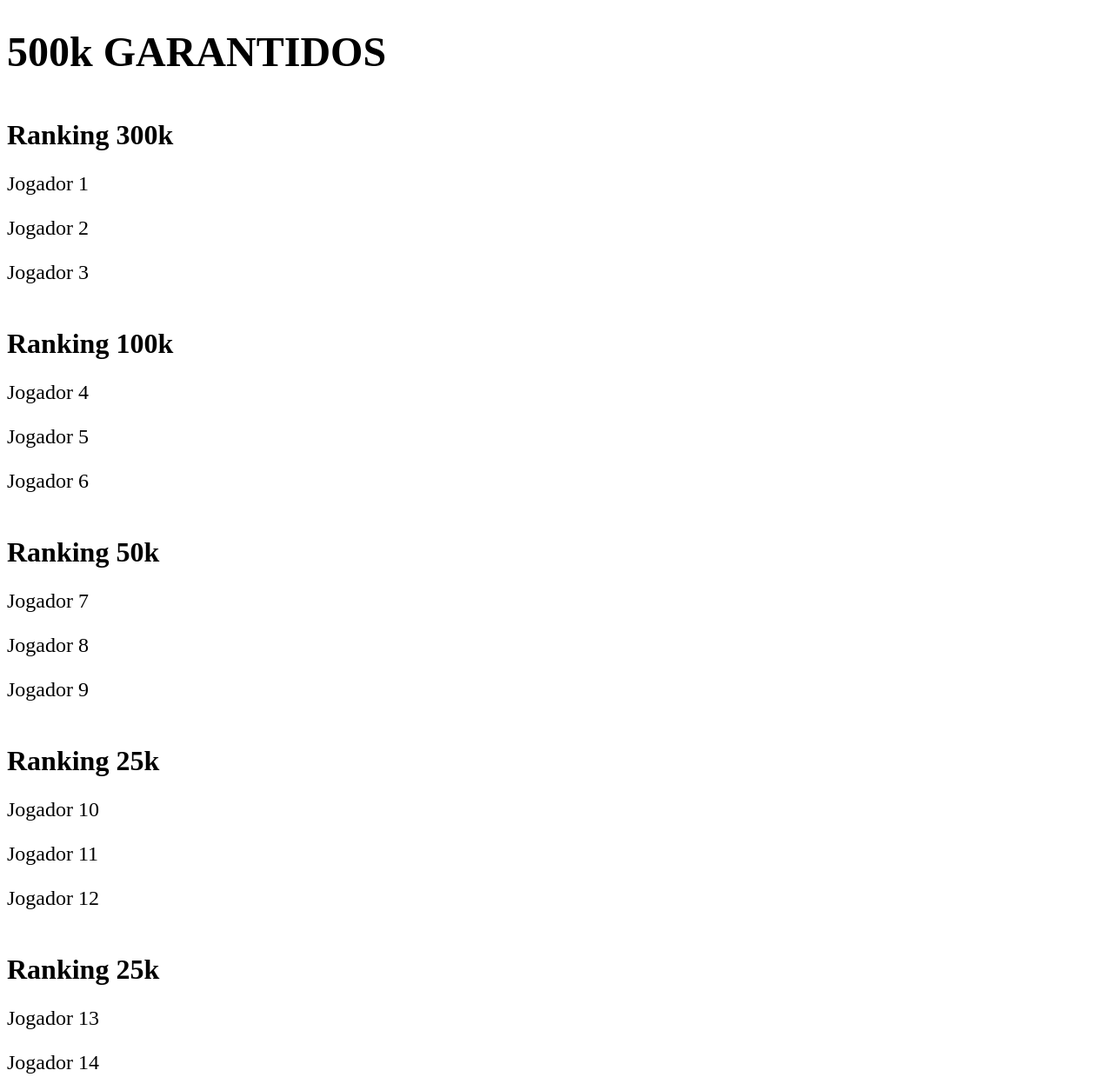
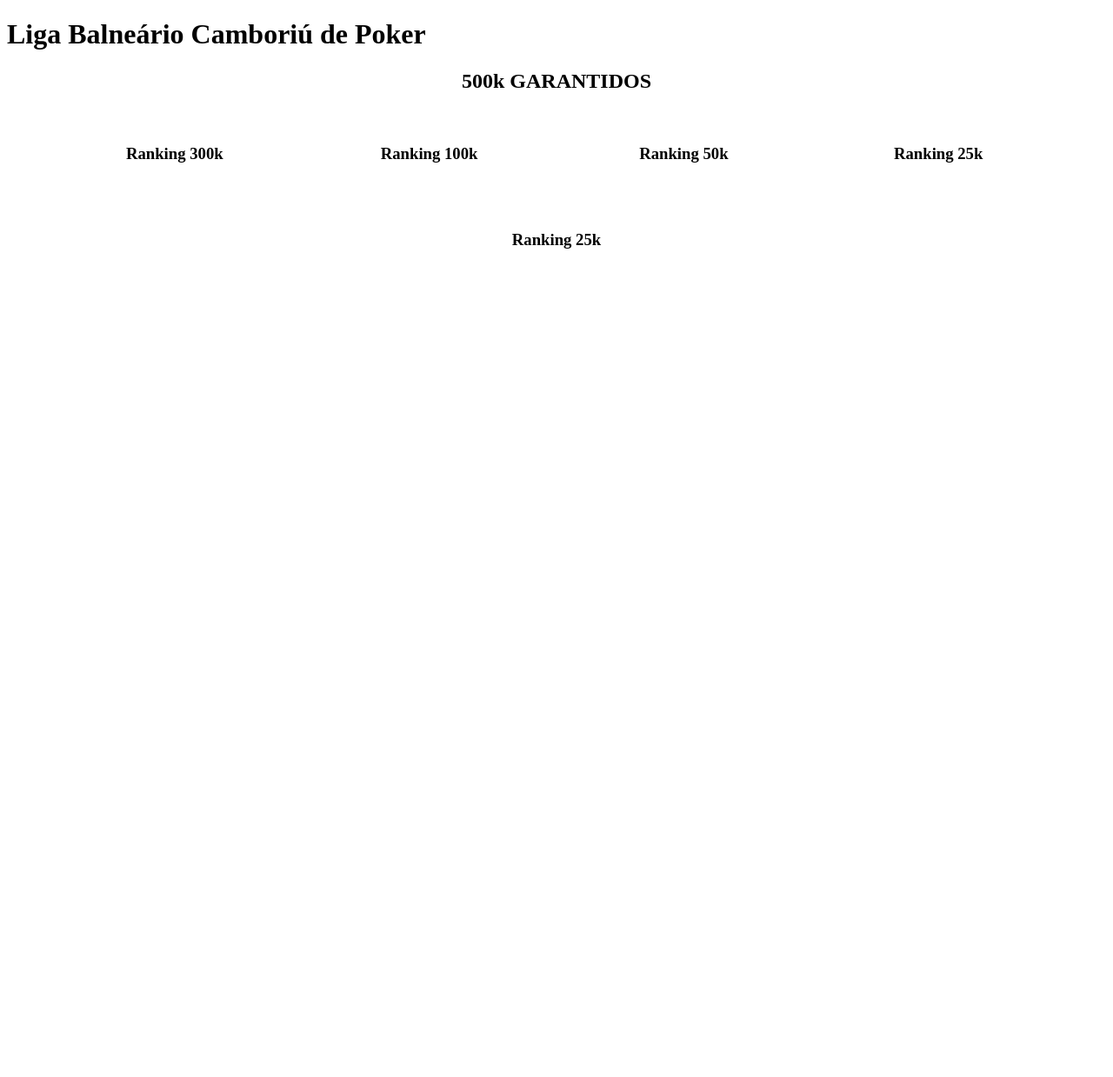
Before and after one commit to saulorosar/lbc, a plain HTML site: page index.html in a window 1280 px wide. Shown: the top 1239 px of the page at 87% size. After the commit the page ends 800 px from the top, so only its background shows below. Drawn offline with Linux system fonts and the light colour scheme.

Commit message:
Update index.html

```diff
--- a/index.html
+++ b/index.html
@@ -1,10 +1,8 @@
 <!DOCTYPE html>
 <html>
   <head>
-    <meta charset="UTF-8">
-    <title>Liga Balneário Camboriú de Poker</title>
-
     <style>
+      /* CSS HEX */
       --zombie: #e4d79b;
       --cobalt: #0444b4;
       --lochmara: #0474bb;
@@ -14,72 +12,50 @@
       --danube: #6c94d4;
       --bahama-blue: #045a9a;
       --cerulean-blue: #245cbc;
-
-      .container {
-        max-width: 1000px;
-        margin: 0 auto;
+      h1 {
+        color: var(--cobalt);
         text-align: center;
       }
-
-      h1 {
-        font-size: 3em;
-        color: var(--cobalt);
-        margin-bottom: 50px;
+      h2 {
+        color: var(--lochmara);
+        text-align: center;
       }
-
-      .ranking {
-        margin-bottom: 50px;
+      .rankings {
+        display: flex;
+        flex-wrap: wrap;
+        justify-content: center;
+        align-items: center;
+      }
+      .rankings div {
+        width: 20%;
+        text-align: center;
+        padding: 20px;
         color: var(--log-cabin);
+        background-color: var(--fiord);
       }
-
-      .ranking h2 {
-        font-size: 2em;
-        margin-bottom: 20px;
-      }
-
-      .ranking p {
-        font-size: 1.5em;
+      .rankings h3 {
+        color: var(--yukon-gold);
       }
     </style>
   </head>
-
   <body>
-    <div class="container">
-      <h1>500k GARANTIDOS</h1>
-
-      <div class="ranking">
-        <h2>Ranking 300k</h2>
-        <p>Jogador 1</p>
-        <p>Jogador 2</p>
-        <p>Jogador 3</p>
+    <h1>Liga Balneário Camboriú de Poker</h1>
+    <h2>500k GARANTIDOS</h2>
+    <div class="rankings">
+      <div>
+        <h3>Ranking 300k</h3>
       </div>
-
-      <div class="ranking">
-        <h2>Ranking 100k</h2>
-        <p>Jogador 4</p>
-        <p>Jogador 5</p>
-        <p>Jogador 6</p>
+      <div>
+        <h3>Ranking 100k</h3>
       </div>
-
-      <div class="ranking">
-        <h2>Ranking 50k</h2>
-        <p>Jogador 7</p>
-        <p>Jogador 8</p>
-        <p>Jogador 9</p>
+      <div>
+        <h3>Ranking 50k</h3>
       </div>
-
-      <div class="ranking">
-        <h2>Ranking 25k</h2>
-        <p>Jogador 10</p>
-        <p>Jogador 11</p>
-        <p>Jogador 12</p>
+      <div>
+        <h3>Ranking 25k</h3>
       </div>
-
-      <div class="ranking">
-        <h2>Ranking 25k</h2>
-        <p>Jogador 13</p>
-        <p>Jogador 14</p>
-        <p>Jogador 15</p>
+      <div>
+        <h3>Ranking 25k</h3>
       </div>
     </div>
   </body>
```
